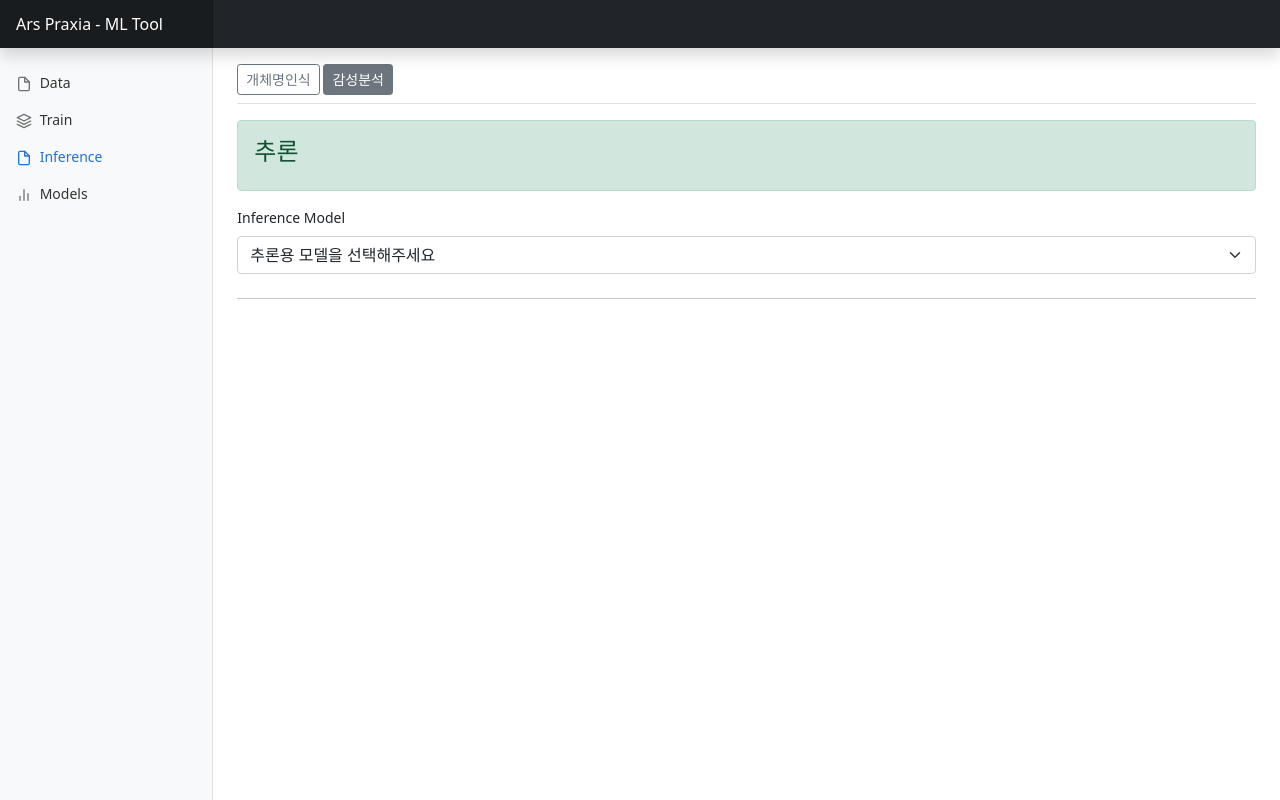
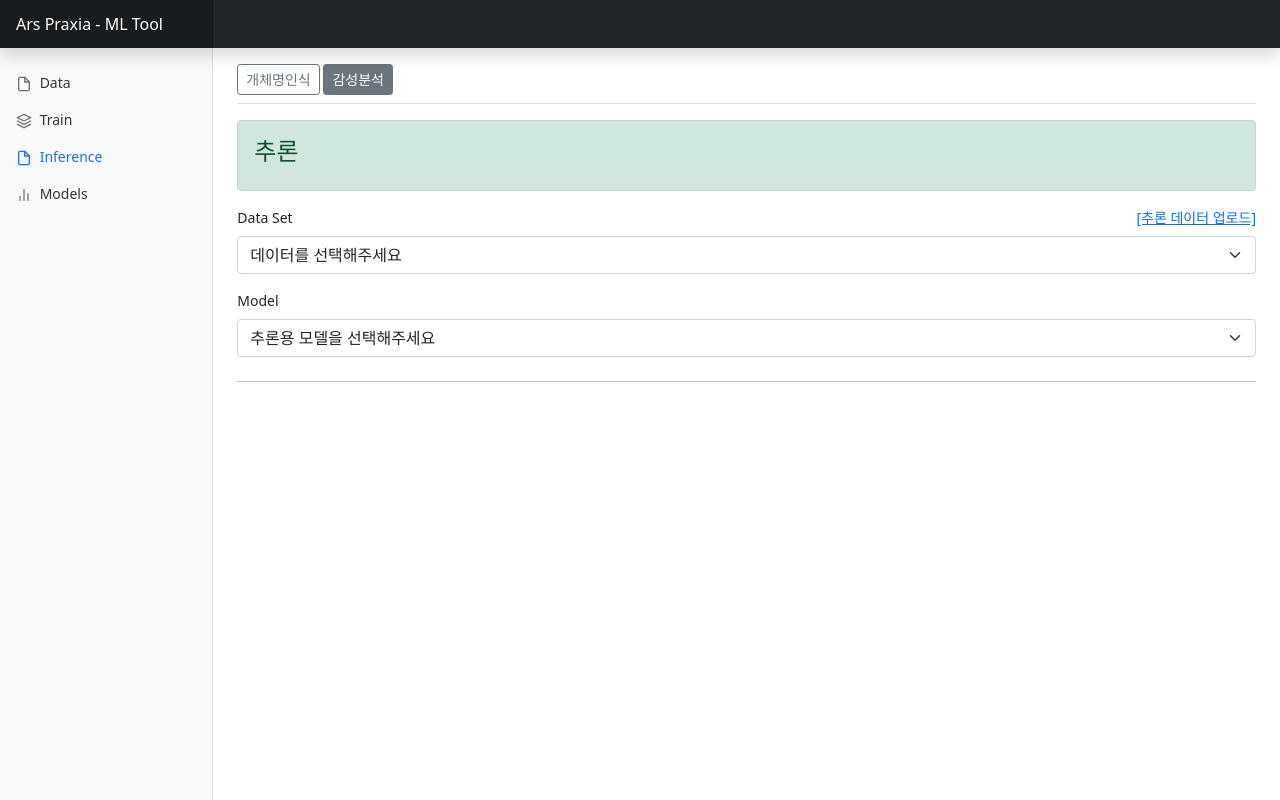
Before and after one commit to skku-arspraxia/arspraxia, a Django app: template myapp/templates/inference.html in a window 1280 px wide. Run offline with Django 4.2, Linux system fonts and the light colour scheme; the template is opened without the code that fills it: most values are stand-ins (such as "Sample title", 1, 10 or a date in 2020); some libraries are stand-ins or nearby versions.

Commit message:
inference page

```diff
--- a/myapp/templates/inference.html
+++ b/myapp/templates/inference.html
@@ -5,14 +5,33 @@
     <input type="hidden" class="pagetitle" value="추론"/>
     <input type="hidden" class="pageno" value="3"/>
 
-    <div class="col-md-12">
-        <label for="country" class="form-label">Inference Model</label>
-        <select class="form-select hyperparam" id="country" required>
-            <option value="">추론용 모델을 선택해주세요</option>
-            {% for model in inference_model %}
-                <option value="{{forloop.counter}}">{{ model.model_name }}</option>
-            {% endfor %}
-        </select>
+    <div class="row g-3">
+        <div class="col-md-12">
+            <label for="dataSrc" class="form-label label-data">
+                Data Set
+                <a class="a-dataUpload" onclick="window.open('/inferenceUpload/?task={{task}}','','width=800;height=800');">[추론 데이터 업로드]</a>
+            </label>
+            <select class="form-select hyperparam" id="dataSrc" onchange="dataSelect(this);">
+                <option hidden="" value="0">데이터를 선택해주세요</option>
+                {% if csvlist %}
+                    {% for csv in csvlist %}
+                        <option value="{{forloop.counter}}">{{ csv }}</option>
+                    {% endfor %}
+                {% else %}
+                    <option disabled></option>
+                {% endif %}
+            </select>
+        </div>
+
+        <div class="col-md-12">
+            <label for="infModel" class="form-label">Model</label>
+            <select class="form-select hyperparam" id="infModel">
+                <option hidden="" value="0">추론용 모델을 선택해주세요</option>
+                {% for model in inference_model %}
+                    <option value="{{forloop.counter}}">{{ model.model_name }}</option>
+                {% endfor %}
+            </select>
+        </div>
     </div>
 
 
@@ -20,4 +39,16 @@
 
     <div class="container"></div>
 
+    <style>
+        .label-data{
+            position: relative;
+            width: 100%;
+        }
+        .a-dataUpload{
+            position: absolute;
+            right: 0;
+            cursor:pointer;
+        }
+    </style>
+
 {% endblock %}
--- a/project/urls.py
+++ b/project/urls.py
@@ -12,6 +12,8 @@ urlpatterns = [
     path('train/', views.train),
     path('trainInsertAjax/', views.trainInsertAjax),
     path('inference/', views.inference),
+    path('inferenceUpload/', views.inferenceUpload),
+    path('inferenceFileUploadAjax/', views.inferenceFileUploadAjax),
     path('models/', views.models, name='models'),
     path('modelPopup/',views.modelPopup),
 ]
```
Also changed, not shown: myapp/templates/inferenceUpload.html (added, +44 -0 lines), myapp/views.py (+63 -5 lines).
